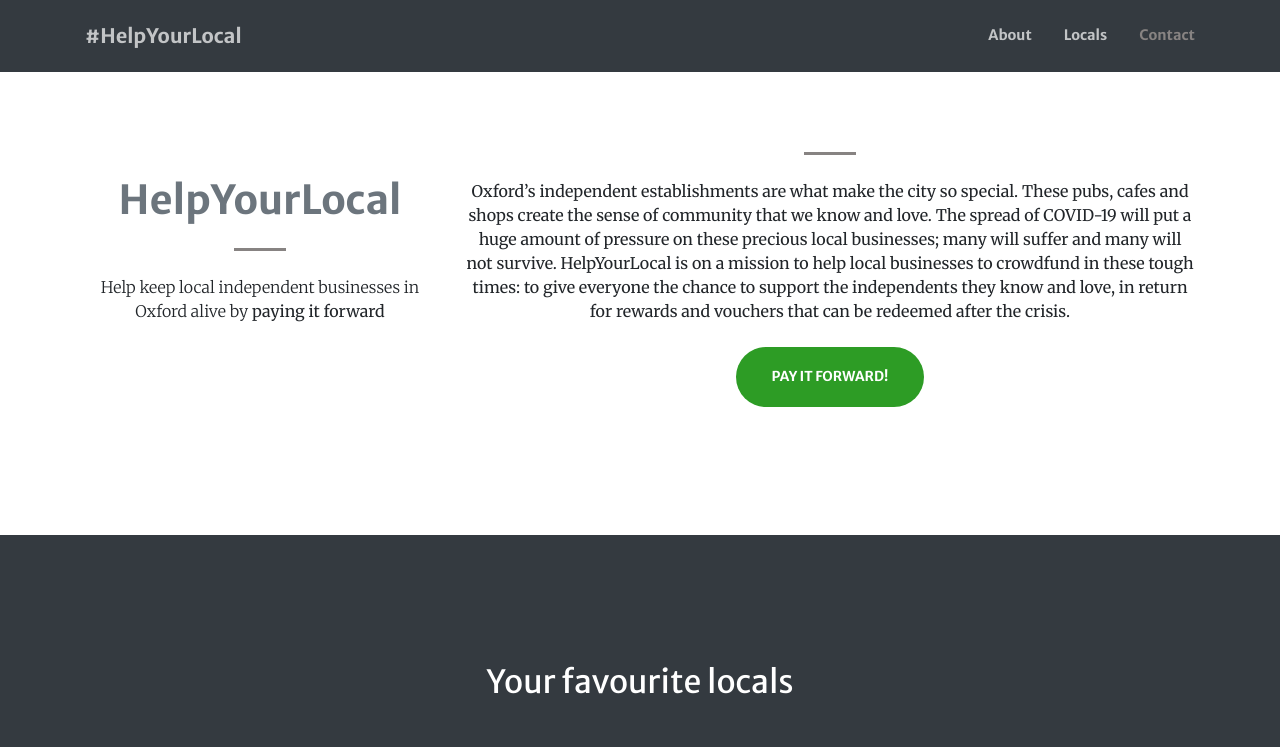
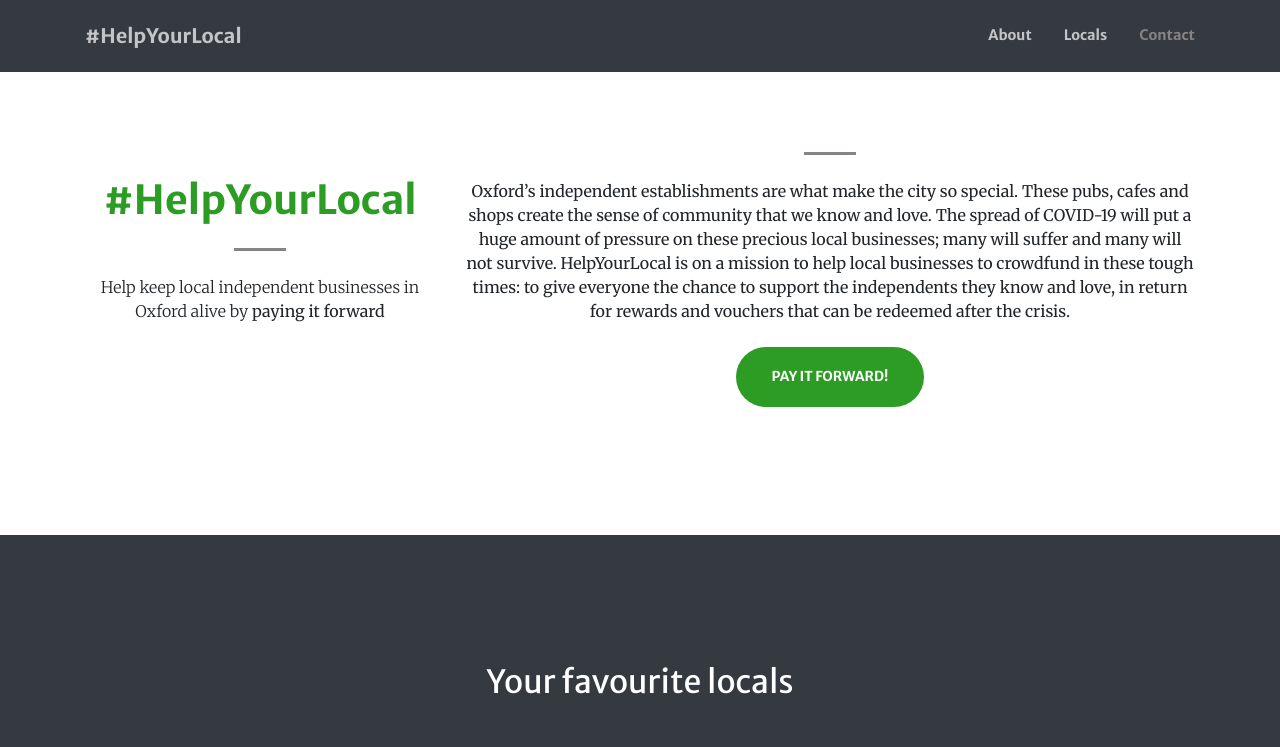
Before and after one commit to sivesh1234/helpyourlocal, a plain HTML site: page index.html in a window 1280 px wide. Shown: the top 747 px of the page. Drawn offline with nearby package versions, Linux system fonts and the light colour scheme.

Commit message:
green
green

```diff
--- a/index.html
+++ b/index.html
@@ -54,7 +54,7 @@
                     <div class="col-lg-4 text-center">
                     </br>
                 </br>
-                        <h1 class="text-muted font-weight-bold">HelpYourLocal</h1>
+                        <h1 class="text-muted font-weight-bold"><font color="#2d9c25">#HelpYourLocal</font></h1>
                         <hr class="divider my-4" />
 
                         <center>
```
